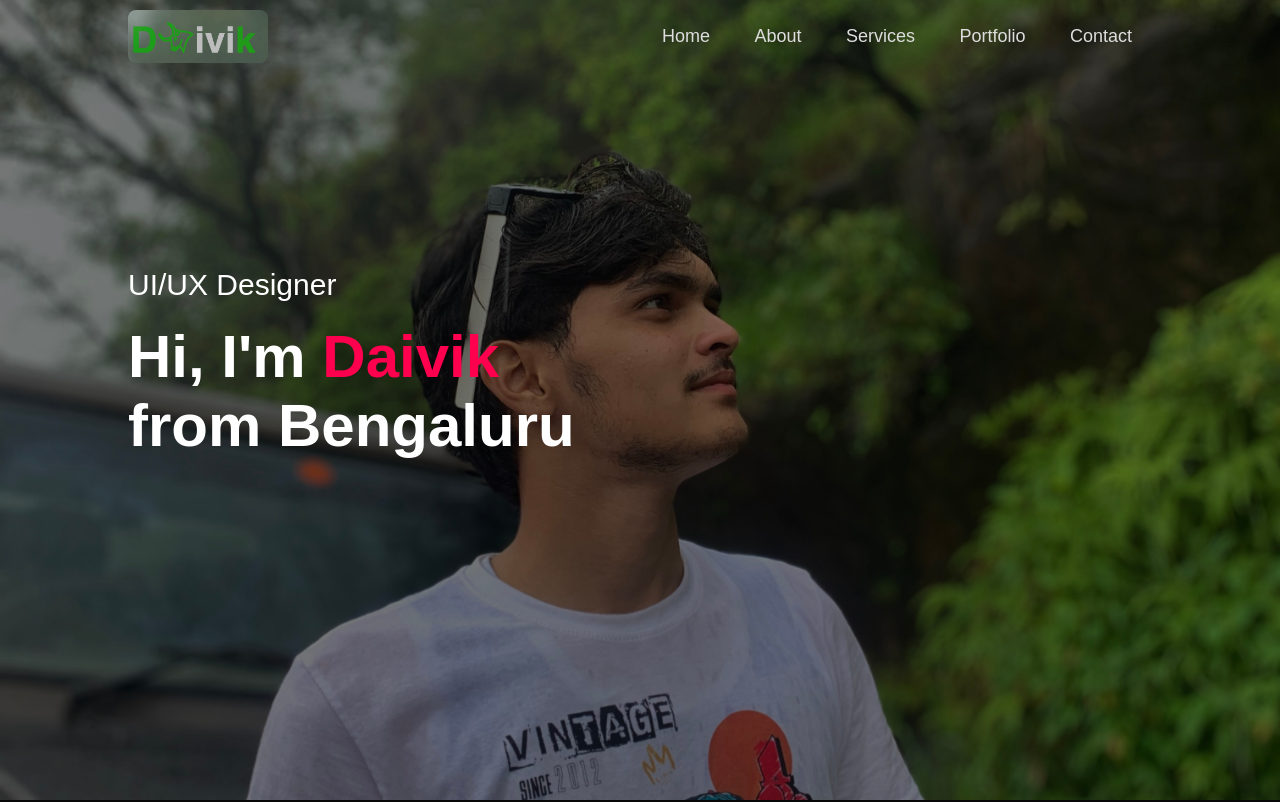
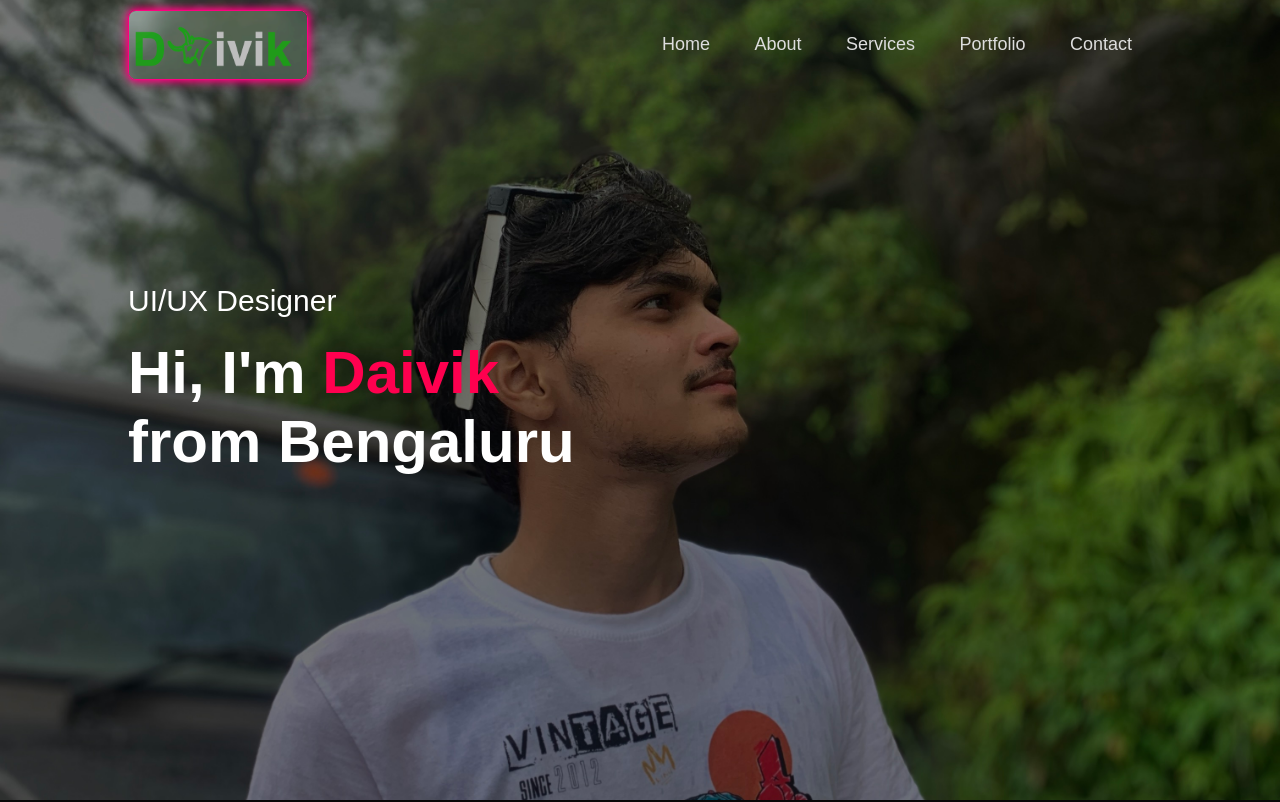
Before and after one commit to DAIVIKAD/PortFolio, a plain HTML site: page index.html in a window 1280 px wide. Shown: the top 802 px of the page. Drawn offline with Linux system fonts and the light colour scheme.

Commit message:
Update style.css
logo glow feature

```diff
--- a/style.css
+++ b/style.css
@@ -33,9 +33,12 @@ nav {
     flex-wrap: wrap;
 }
 
+
 .logo {
-    width: 140px;
+    width: 180px;
     border-radius: 8px;
+    border: 1px solid #ff007f;
+    box-shadow: 0 0 6px #ff007f, 0 0 12px #ff007f;
 }
 
 nav ul li {
```
